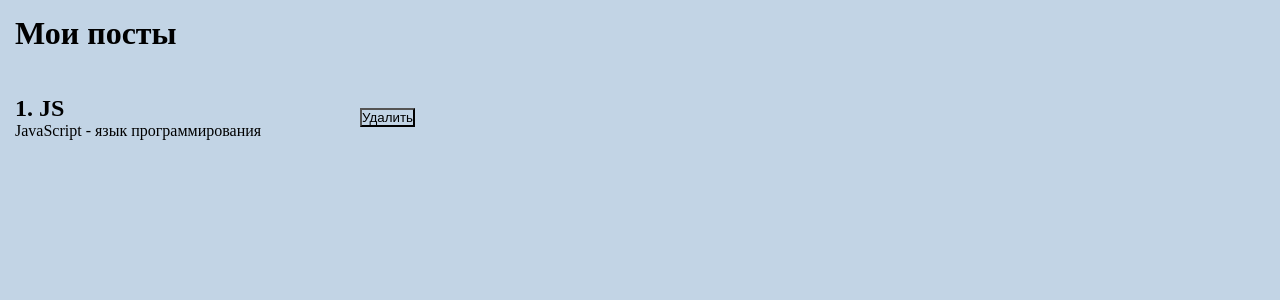
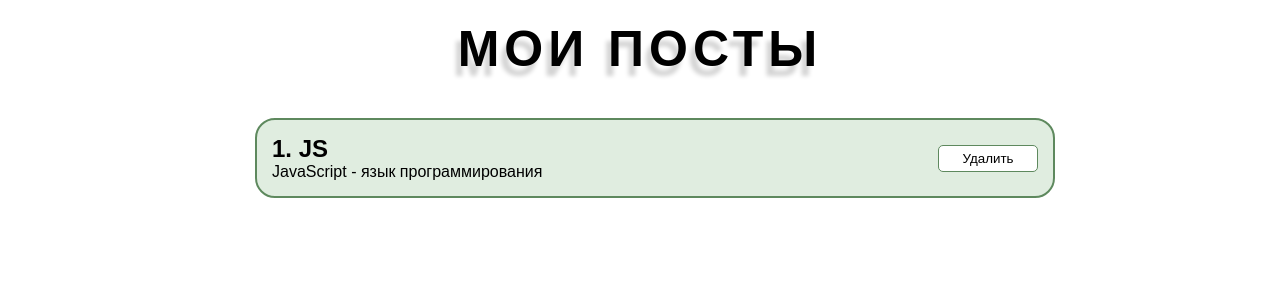
Before and after one commit to innsomnia/reactUlbi, a React (Create React App) app: page / in a window 1280 px wide. Shown: the top 300 px of the page. Built offline with nearby package versions, Linux system fonts and the light colour scheme.

Commit message:
стилизация приложения

```diff
--- a/src/App.css
+++ /dev/null
@@ -1,17 +0,0 @@
-* {
-  margin: 0;
-  padding: 0;
-  box-sizing: border-box;
-  background-color: rgb(194, 212, 229);
-}
-
-#root {
-  display: flex;
-  justify-content: center;
-  width: 500px;
-  height: 100%;
-}
-
-.App {
-  width: 800px;
-}
--- /dev/null
+++ b/src/App.scss
@@ -0,0 +1,30 @@
+* {
+  margin: 0;
+  padding: 0;
+  box-sizing: border-box;
+  font-family: 'Oswald', sans-serif;
+  font-optical-sizing: auto;
+  font-weight: auto;
+  font-style: normal;
+}
+
+#root {
+  display: flex;
+  justify-content: center;
+
+  height: 100%;
+}
+
+.App {
+  h1 {
+    text-transform: uppercase;
+    display: flex;
+    justify-content: center;
+    margin-top: 20px;
+    font-size: 50px;
+    letter-spacing: 5px;
+    margin-bottom: 40px;
+    text-shadow: -5px 10px 4px rgb(212, 212, 212);
+  }
+  width: 800px;
+}
--- a/src/App.tsx
+++ b/src/App.tsx
@@ -1,10 +1,11 @@
-import './App.css'
+import './App.scss'
 
 import { PostItem } from './components/PostItem'
 
 export const App = () => {
   return (
     <div className='App'>
+      <h1>Мои посты</h1>
       <PostItem />
     </div>
   )
--- a/src/components/PostItem.module.css
+++ /dev/null
@@ -1,12 +0,0 @@
-.postBox {
-  display: flex;
-  justify-content: space-between;
-  align-items: center;
-  width: 80%;
-  height: 100px;
-  margin: 15px;
-}
-
-.titlePosts {
-  margin: 15px;
-}
--- /dev/null
+++ b/src/components/PostItem.module.scss
@@ -0,0 +1,31 @@
+.postContainer {
+  margin: 15px;
+  display: flex;
+  justify-content: space-between;
+  width: 100%;
+  align-items: center;
+  padding: 15px;
+  border: 2px solid rgb(94, 137, 94);
+  border-radius: 20px;
+  background-color: rgb(224, 237, 224);
+
+  .postBox {
+    background-color: rgb(224, 237, 224);
+  }
+
+  .btnItem {
+    padding: 5px;
+    border: 1px solid rgb(94, 137, 94);
+    border-radius: 5px;
+    width: 100px;
+    cursor: pointer;
+    background-color: rgb(255, 255, 255);
+    transition: all 0.15s ease-in-out;
+
+    &:hover {
+      background-color: rgb(94, 137, 94);
+      color: white;
+      border: 1px solid rgb(0, 0, 0);
+    }
+  }
+}
--- a/src/components/PostItem.tsx
+++ b/src/components/PostItem.tsx
@@ -1,17 +1,16 @@
-import styles from './PostItem.module.css'
+import styles from './PostItem.module.scss'
 
 export const PostItem = () => {
   return (
-    <div>
-      <h1 className={styles.titlePosts}>Мои посты</h1>
-      <div className={styles.postBox}>
-        <div>
+    <div className={styles.postContainer}>
+      <div>
+        <div className={styles.postBox}>
           <h2>1. JS</h2>
           <p>JavaScript - язык программирования</p>
         </div>
-        <div>
-          <button className={styles.btn}>Удалить</button>
-        </div>
+      </div>
+      <div>
+        <button className={styles.btnItem}>Удалить</button>
       </div>
     </div>
   )
```
